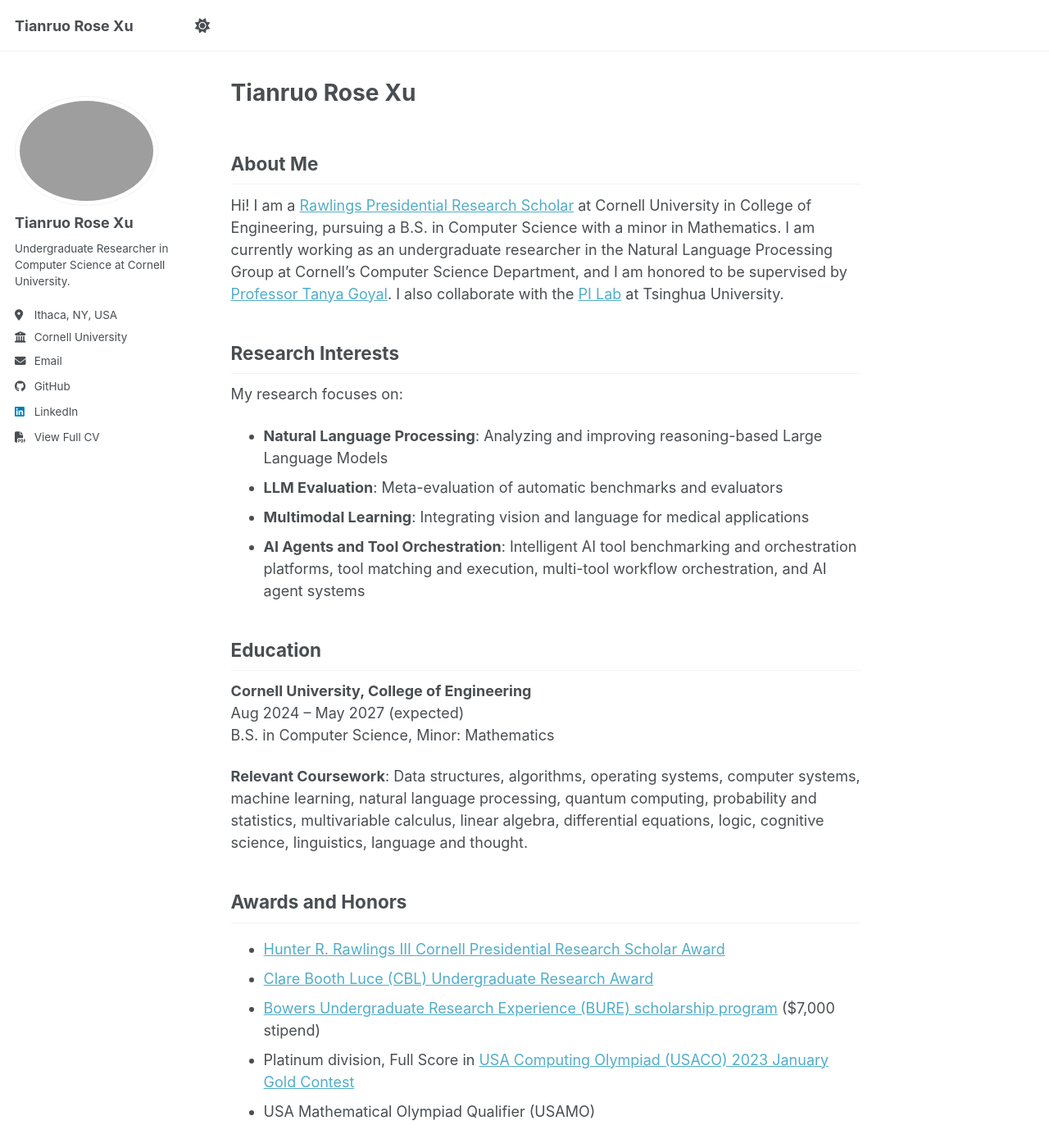
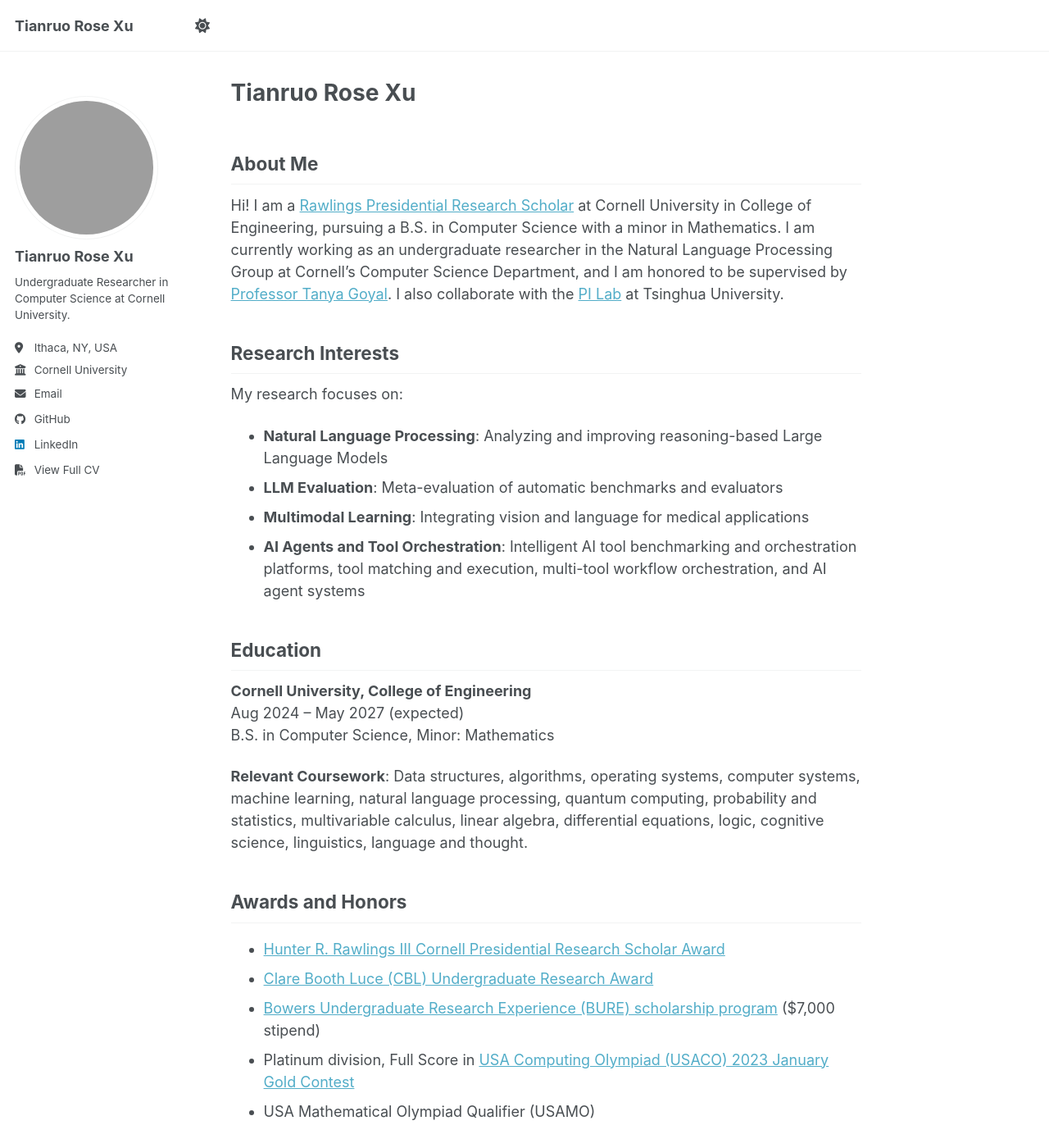
Before and after one commit to XTRose29/xtrose29.github.io, a Jekyll site: the page built from _pages/about.md, in a window 1280 px wide and 1400 px high. Shown: the whole window at 82% size. Built offline with Jekyll 4.4.1, drawn with Linux system fonts in a browser that asks for light colours; a script bundle is joined from its source files by our own code; library files that are not in the unit come from our copies.

Commit message:
Make avatar circular with 1:1 aspect ratio and center crop

```diff
--- a/_sass/layout/_sidebar.scss
+++ b/_sass/layout/_sidebar.scss
@@ -96,6 +96,9 @@
   img {
     max-width: 175px;
     border-radius: 50%;
+    aspect-ratio: 1 / 1;
+    object-fit: cover;
+    object-position: center;
 
     @include breakpoint($large) {
       padding: 5px;
```
